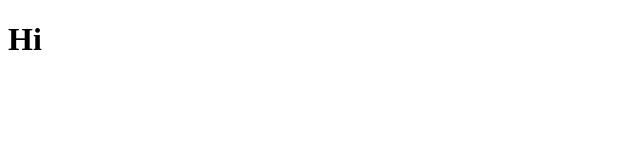
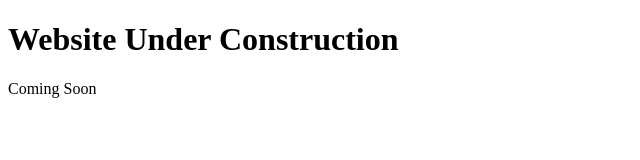
Before and after one commit to waltlynch/waltlynch.github.io, a plain HTML site: page index.html in a window 1280 px wide. Shown: the whole page, without its empty margins (0-640 px from the left). Drawn offline with Linux system fonts and the light colour scheme.

Commit message:
Index
Website Placehold

```diff
--- a/index.html
+++ b/index.html
@@ -1,6 +1,11 @@
 <!DOCTYPE html>
-<html>
+<html lang="en">
+<head>
+	<meta charset="UTF-8">
+	<title>Waltlynch.com</title>
+</head>
 <body>
-<h1> Hi </h1>
+	<h1 textalign="center">Website Under Construction</h1>
+	<p>Coming Soon</p>
 </body>
 </html>
```
